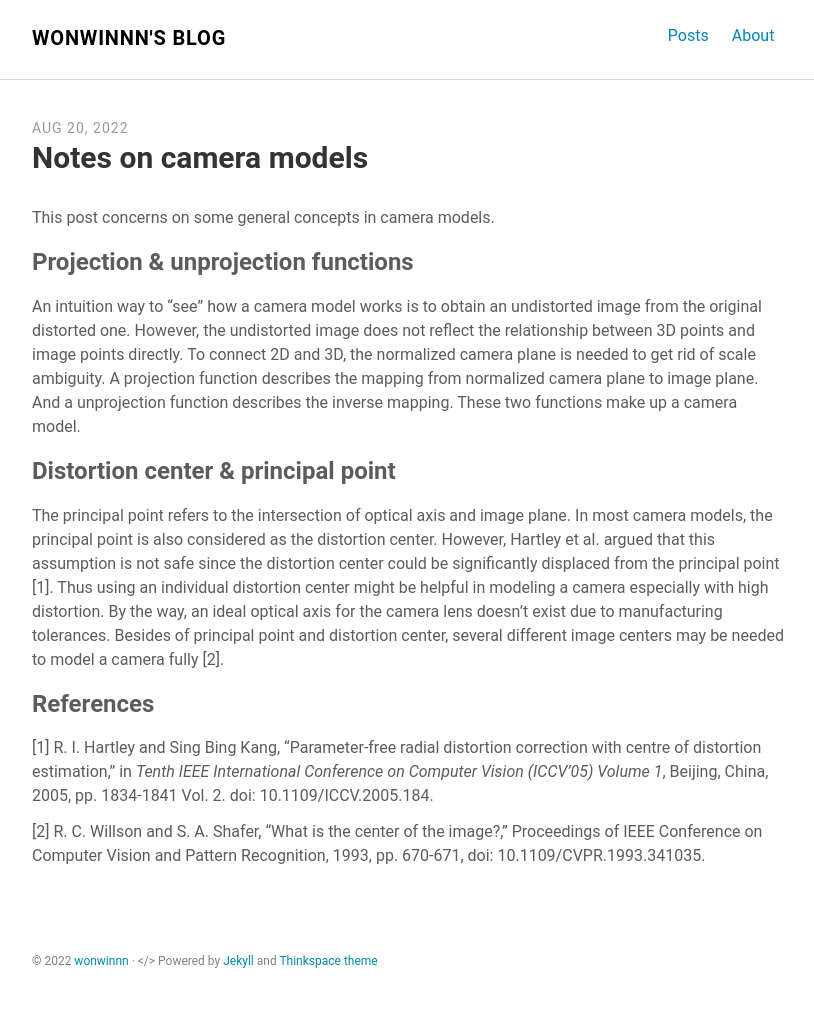
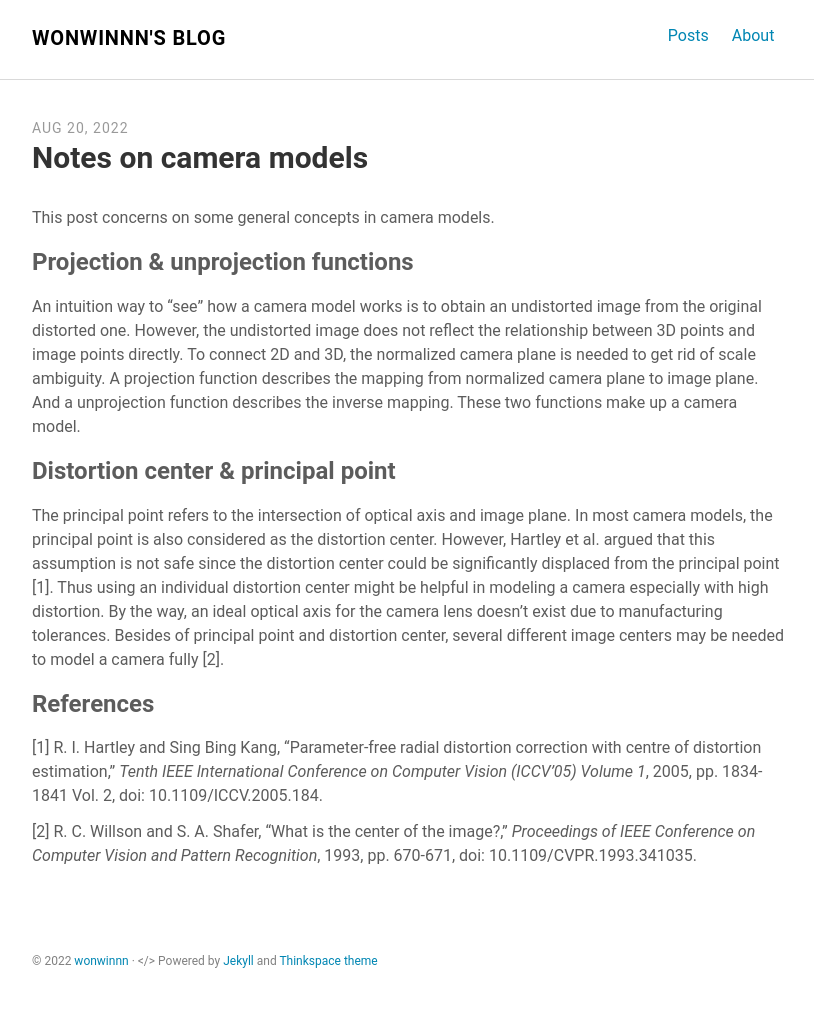
Before and after one commit to wonwinnn/wonwinnn.github.io, a Jekyll site: the page built from _posts/2022-08-20-notes-on-camera-models.md, in a window 1280 px wide. Shown: the whole page, without its empty margins (232-1046 px from the left). Built offline with Jekyll 4.4.1, drawn with Linux system fonts in a browser that asks for light colours; some web fonts are replaced.

Commit message:
Update 2022-08-20-notes-on-camera-models.md

```diff
--- a/_posts/2022-08-20-notes-on-camera-models.md
+++ b/_posts/2022-08-20-notes-on-camera-models.md
@@ -19,6 +19,6 @@ The principal point refers to the intersection of optical axis and image plane.
 
 ### References
 
-[1] R. I. Hartley and Sing Bing Kang, “Parameter-free radial distortion correction with centre of distortion estimation,” in *Tenth IEEE International Conference on Computer Vision (ICCV’05) Volume 1*, Beijing, China, 2005, pp. 1834-1841 Vol. 2. doi: 10.1109/ICCV.2005.184.
+[1] R. I. Hartley and Sing Bing Kang, "Parameter-free radial distortion correction with centre of distortion estimation," *Tenth IEEE International Conference on Computer Vision (ICCV'05) Volume 1*, 2005, pp. 1834-1841 Vol. 2, doi: 10.1109/ICCV.2005.184.
 
-[2] R. C. Willson and S. A. Shafer, "What is the center of the image?," Proceedings of IEEE Conference on Computer Vision and Pattern Recognition, 1993, pp. 670-671, doi: 10.1109/CVPR.1993.341035.
+[2] R. C. Willson and S. A. Shafer, "What is the center of the image?," *Proceedings of IEEE Conference on Computer Vision and Pattern Recognition*, 1993, pp. 670-671, doi: 10.1109/CVPR.1993.341035.
```
